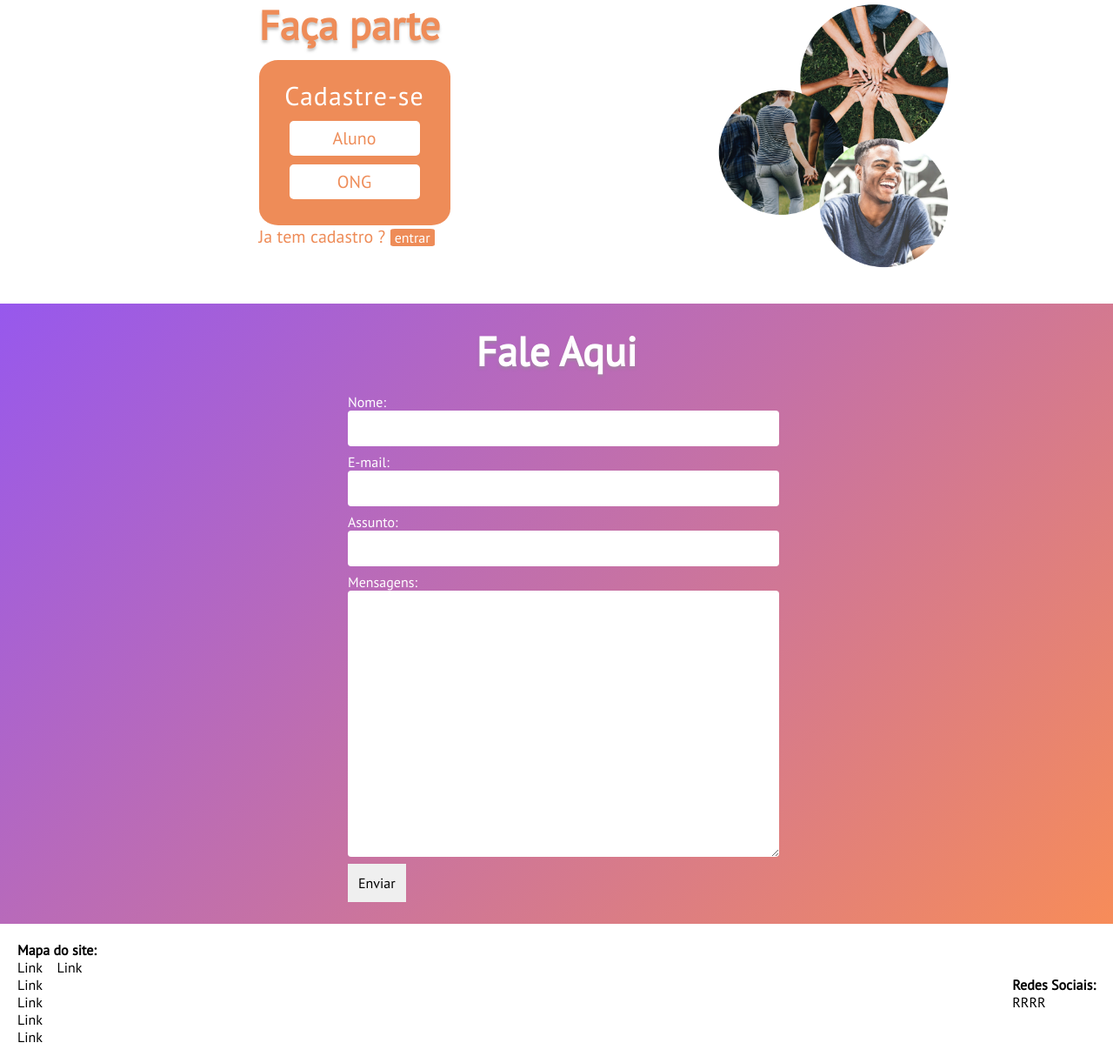
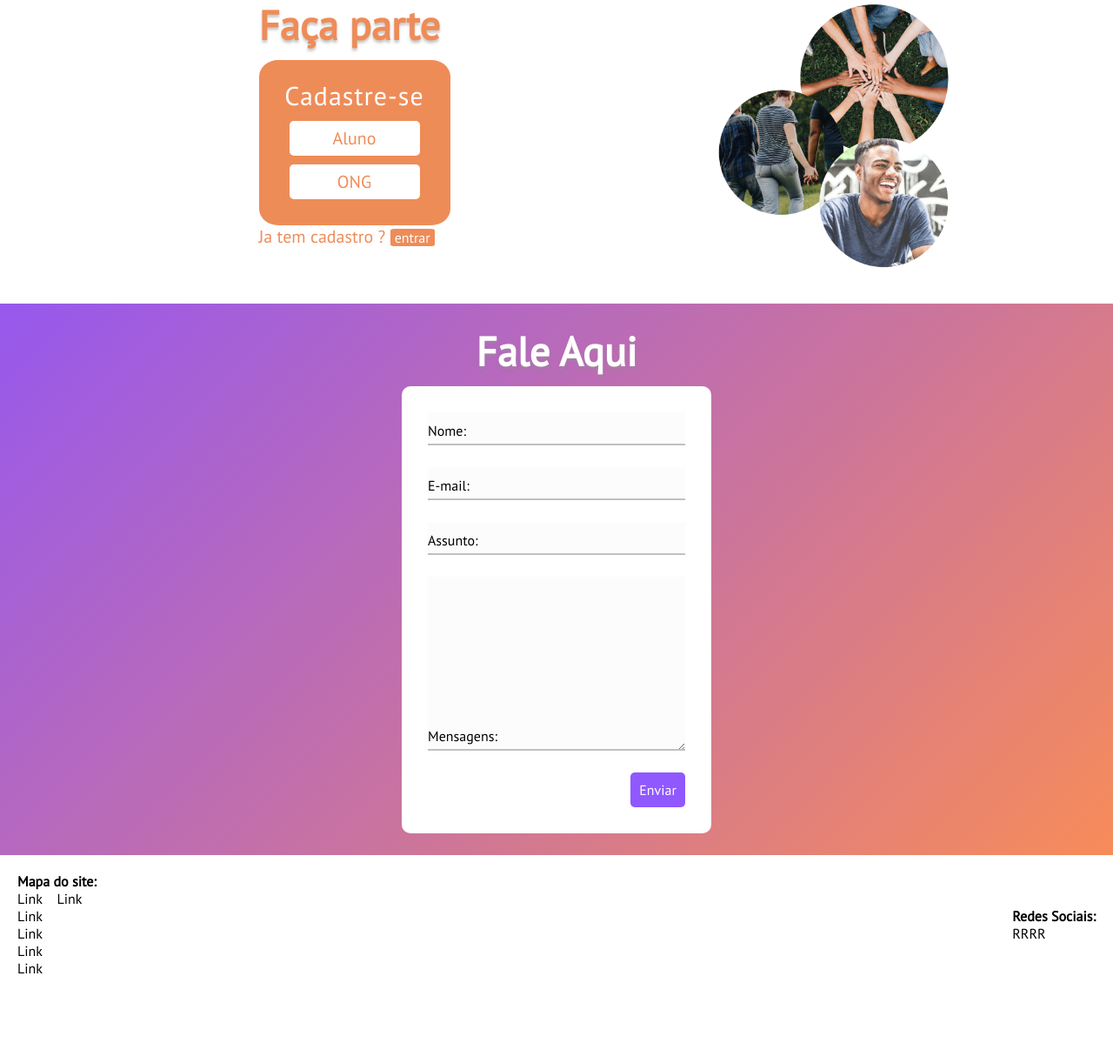
Before and after one commit to barcellos-pedro/demoday, a Django app: page / in a window 1280 px wide. Shown: the part 1510-2732 px from the top of the page at 87% size. After the commit the page ends 2629 px from the top, so only its background shows below. Run offline with Django 3.2, Linux system fonts and the light colour scheme.

Commit message:
Alterar Form Fale Aqui

```diff
--- a/horasBemApp/static/css/styles.css
+++ b/horasBemApp/static/css/styles.css
@@ -219,46 +219,119 @@ header, #como-fazemos, #faleAqui{
     color: #fff;
 }
 
+form{
+    background-color: #fff;
+    padding: 30px;
+    border-radius: 10px;
+}
+
 .form-group{
+    margin-bottom: 25px;
+    width: 100%;
     display: flex;
-    flex-direction: column;
-    align-items: flex-start;
-    margin: 8px 0;
-    width: 480px;
+    position: relative;
+    overflow: hidden;
+}
+
+.form-group input, textarea{
+    height: 100%;
+    width: 100%;
+    padding-top: 20px;
+    color:#595f6e;
+    border: none;
+    outline: none;
+    background-color: rgba(241, 241, 241, 0.240);
+}
+
+.form-group label{
+    position: absolute;
+    left: 0;
+    bottom: 0;
+    width: 100%;
+    height: 100%;
+    pointer-events: none;
+    border-bottom: 2px solid #c0c0c0;
+    transition: all 1s ease
+}
+
+
+.form-group::after{
+    content: "";
+    position: absolute;
+    bottom: 0;
+    left: 0 ;
+    height: 100%;
+    width: 100%;
+    border-bottom: 3px solid #9058FF;
+    transform: translate(-100%);
+    transition: all 1s ease;
 
 }
 
-.form-group label{
-    color: #fff;
-    font-size: 12pt;
+.conteudo-nome{
+    position: absolute;
+    bottom: 5px;
+    left: 0px;
+    transition: all 1s ease;
 }
 
-.form-group input, textarea{
-    width: 100%;
-    border: none;
-    border-radius: 4px;
-    font-size: 17pt;
-    padding: 8px;
+.form-group input:focus,
+.form-group input:valid{
+    background-color: transparent;
 }
 
-.form-group input{
-    height: 25px;
-}
-input:focus, textarea:focus {
-    outline: none;
-    box-shadow: 6px 10px 9px 0px rgba(0,0,0,0.37);
+
+.form-group textarea:focus,
+.form-group textarea:valid{
+    background-color: transparent;
 }
 
-form button{
-    border: none;
-    font-size: 12pt;
-    padding: 12px;
 
+.form-group input:focus + .nome-label .conteudo-nome,
+.form-group input:valid + .nome-label .conteudo-nome{
+    transform: translateY(-80%);
+    font-size: 14px;
+    color: #9058FF;
 }
 
-form button:hover{
-    box-shadow: inset 0 2px 5px rgb(230, 230, 230), 0 2px 3px rgb(83, 83, 83);
+.form-group textarea:focus + .nome-label .conteudo-nome,
+.form-group textarea:valid + .nome-label .conteudo-nome{
+    transform: translateY(-1180%);
+    font-size: 14px;
+    color: #9058FF;
 }
+
+.form-group input:focus + .nome-label::after,
+.form-group input:valid + .nome-label::after{
+    transform: translateX(0%);
+    transition: all 1s ease;
+}
+
+.form-group textarea:focus + .nome-label::after,
+.form-group textarea:valid + .nome-label::after{
+    transform: translateX(0%);
+    transition: all 1s ease;
+}
+
+form div{
+    width: 100%;
+    display: flex;
+    justify-content: flex-end;
+}
+
+form div button{
+    border: none;
+    background-color: #9058FF;
+    font-size: 12pt;
+    padding: 10px;
+    border-radius: 5px;
+    color: #fff;
+}
+
+form div button:hover{
+    background-color: rgb(133, 73, 252);
+}
+
 /* FIM FALE AQUI */
 
 /* FOOTER */
--- a/horasBemApp/templates/index.html
+++ b/horasBemApp/templates/index.html
@@ -78,23 +78,23 @@
             {{ form.non_field_errors }}
             <div class="form-group">
                 {{ form.nome.errors }}
-                <label for="{{ form.nome.id_for_label }}">Nome: </label>
                 {{ form.nome }}
+                <label for="{{ form.nome.id_for_label }}" class="nome-label"><span class="conteudo-nome">Nome:</span></label>
             </div>
             <div class="form-group">
                 {{ form.email.errors }}
-                <label for="{{ form.email.id_for_label }}">E-mail: </label>
                 {{ form.email }}
+                <label for="{{ form.email.id_for_label }}" class="nome-label"><span class="conteudo-nome">E-mail:</span></label>
             </div>
             <div class="form-group">
                 {{ form.assunto.errors }}
-                <label for="{{ form.assunto.id_for_label }}">Assunto: </label>
                 {{ form.assunto }}
+                <label for="{{ form.assunto.id_for_label }}" class="nome-label"><span class="conteudo-nome">Assunto:</span></label>
             </div>
             <div class="form-group">
                 {{ form.mensagem.errors }}
-                <label for="{{ form.mensagem.id_for_label }}">Mensagens: </label>
                 {{ form.mensagem }}
+                <label for="{{ form.mensagem.id_for_label }}" class="nome-label"><span id="lb-textArea" class="conteudo-nome">Mensagens:</span></label>
             </div>
             <div>
                 <button type="submit">Enviar</button>
```
